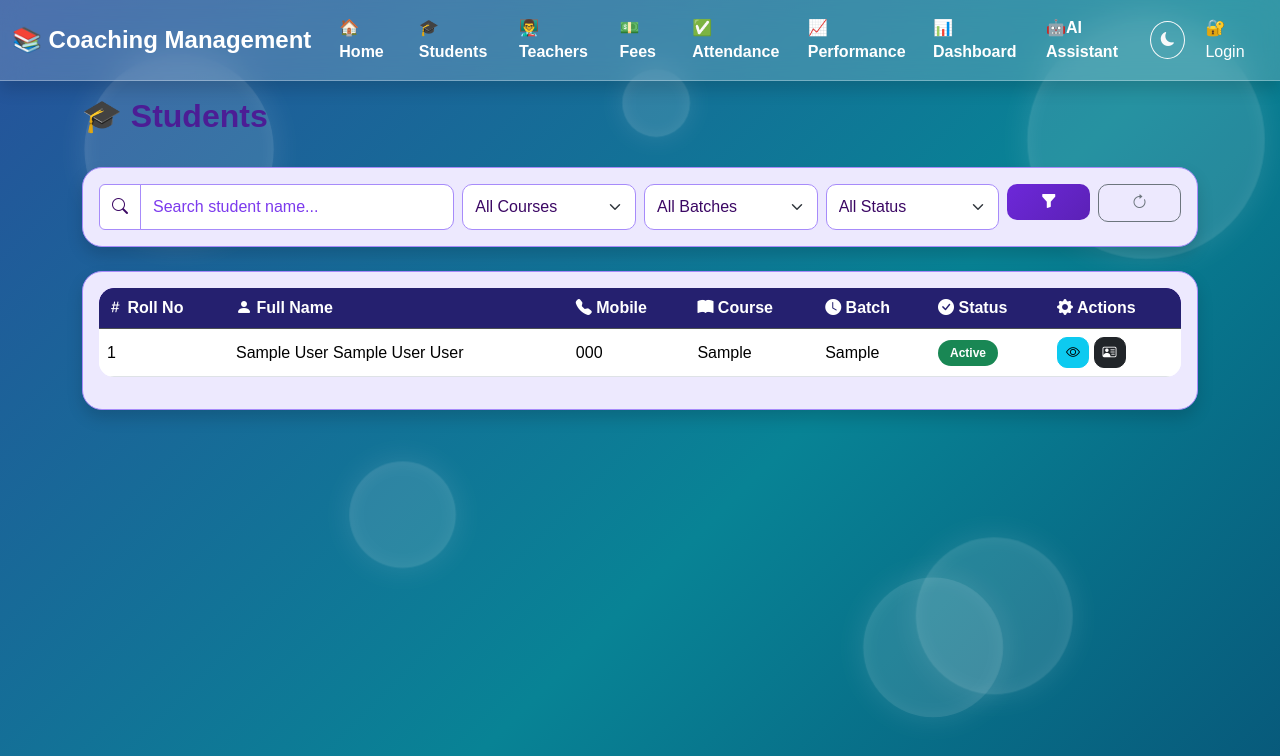
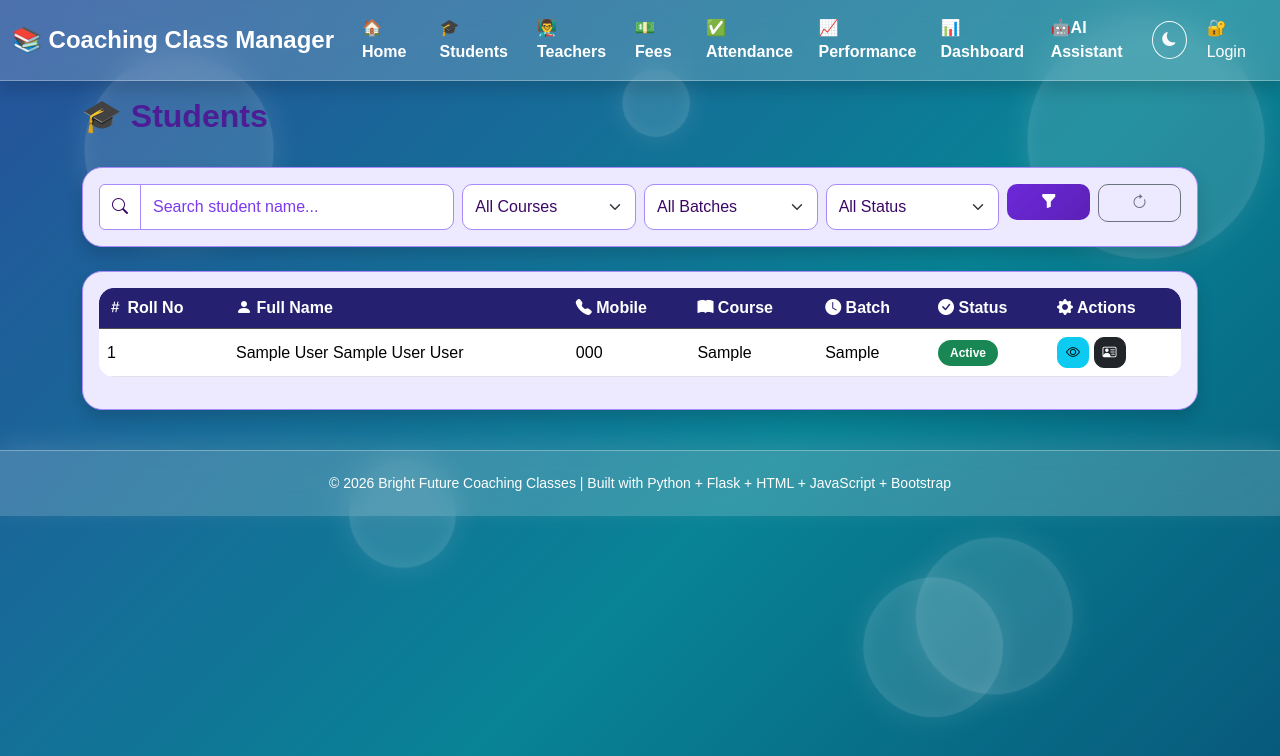
Before and after one commit to Anuradha629/PYTHON_INTERNSHIP, a Flask app: page /students in a window 1280 px wide. Shown: the top 756 px of the page. Run offline with Flask 3, Linux system fonts and the light colour scheme; tables that the repository leaves empty hold one stand-in row (values such as "Sample post").

Commit message:
Updated Project

```diff
--- a/app.py
+++ b/app.py
@@ -1,6 +1,9 @@
 from flask import Flask, render_template, request, redirect, flash, url_for,session
 from datetime import date
 import sqlite3
+
+from functools import wraps
+from flask import session
 
 from db import get_connection, init_db
 from groq import Groq
@@ -29,11 +32,28 @@ os.makedirs(UPLOAD_FOLDER, exist_ok=True)
 def allowed_file(filename):
     return "." in filename and filename.rsplit(".", 1)[1].lower() in ALLOWED_EXTENSIONS
 
+
+
+#====== student login ======
+
+def login_required(view_function):
+    @wraps(view_function)
+    def wrapped_view(*args, **kwargs):
+
+        if "user_id" not in session:
+            flash("Please login first!", "warning")
+            return redirect(url_for("login"))
+
+        return view_function(*args, **kwargs)
+
+    return wrapped_view
 # ================= HOME =================
 
 @app.route("/")
 def home():
     return render_template("home.html")
+
+
 
 
 #=======notes========
@@ -327,7 +347,6 @@ def dashboard():
 
 
 
-# ================= STUDENT LIST =================
 # ================= STUDENT LIST =================
 @app.route("/students")
 def students():
@@ -821,6 +840,8 @@ def delete_teacher(id):
 # ================= FEES MODULE =================
 
 @app.route("/fees")
+@login_required
+
 def fees():
     conn = get_connection()
     fees = conn.execute("""
@@ -986,7 +1007,10 @@ def fee_receipt(id):
 
 
 # -------- ATTENDANCE LIST + ADD --------
+
 @app.route("/attendance", methods=["GET","POST"])
+@login_required
+
 def attendance():
     conn = get_connection()
     # All Students
--- a/static/style.css
+++ b/static/style.css
@@ -675,3 +675,51 @@ footer {
         height: 90px;
     }
 }
+/* =====================================================
+   FOOTER - SAME LOOK AS NAVBAR
+   ===================================================== */
+
+.footer {
+    width: 100vw;
+    margin-left: calc(50% - 50vw);
+
+    /* EXACT SAME TRANSPARENT BACKGROUND AS NAVBAR */
+    background: rgba(255, 255, 255, 0.18) !important;
+
+    /* EXACT SAME GLASS BLUR */
+    backdrop-filter: blur(14px);
+    -webkit-backdrop-filter: blur(14px);
+
+    /* Footer Border */
+    border-top: 1px solid rgba(255, 255, 255, 0.30);
+
+    /* Same Glow / Shadow Feel */
+    box-shadow:
+        0 -6px 25px rgba(255, 255, 255, 0.12);
+
+    color: white;
+
+    text-align: center;
+
+    padding: 22px 10px;
+
+    margin-top: 40px;
+
+    box-sizing: border-box;
+
+    position: relative;
+    z-index: 2;
+}
+
+
+/* Footer Text */
+
+.footer p {
+    margin: 0;
+
+    color: white;
+
+    font-size: 14px;
+
+    font-weight: 500;
+}
--- a/templates/base.html
+++ b/templates/base.html
@@ -27,7 +27,7 @@ rel="stylesheet">
 <div class="container-fluid">
 <a class="navbar-brand fw-bold fs-4"
 href="/">
-📚 Coaching Management
+📚 Coaching Class Manager
 </a>
 
 
@@ -168,11 +168,22 @@ onclick="darkMode()">
 {% endfor %}
 {% endif %}
 {% endwith %}
+
+
 {% block content %}
 {% endblock %}
+</div>
 
 
-</div>
+
+
+<!-- ================= FOOTER ================= -->
+<footer class="footer">
+    <p>
+        © 2026 Bright Future Coaching Classes |
+        Built with Python + Flask + HTML + JavaScript + Bootstrap
+    </p>
+</footer>
 
 <!-- Dark Mode Script -->
  <div class="background-animation">
```
